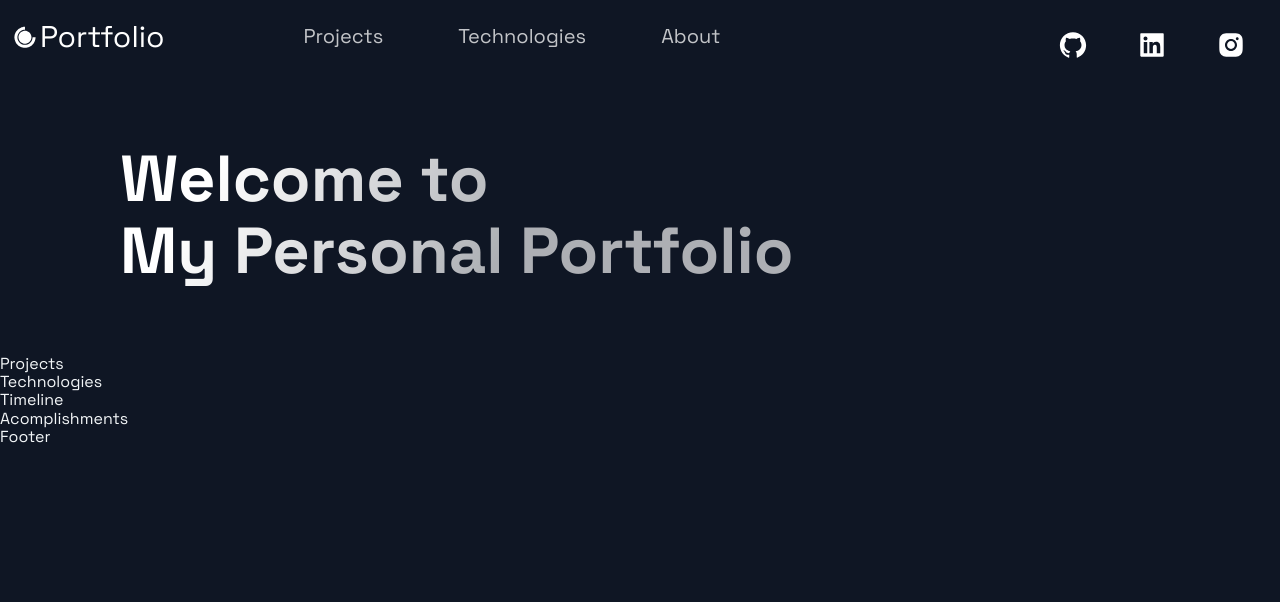
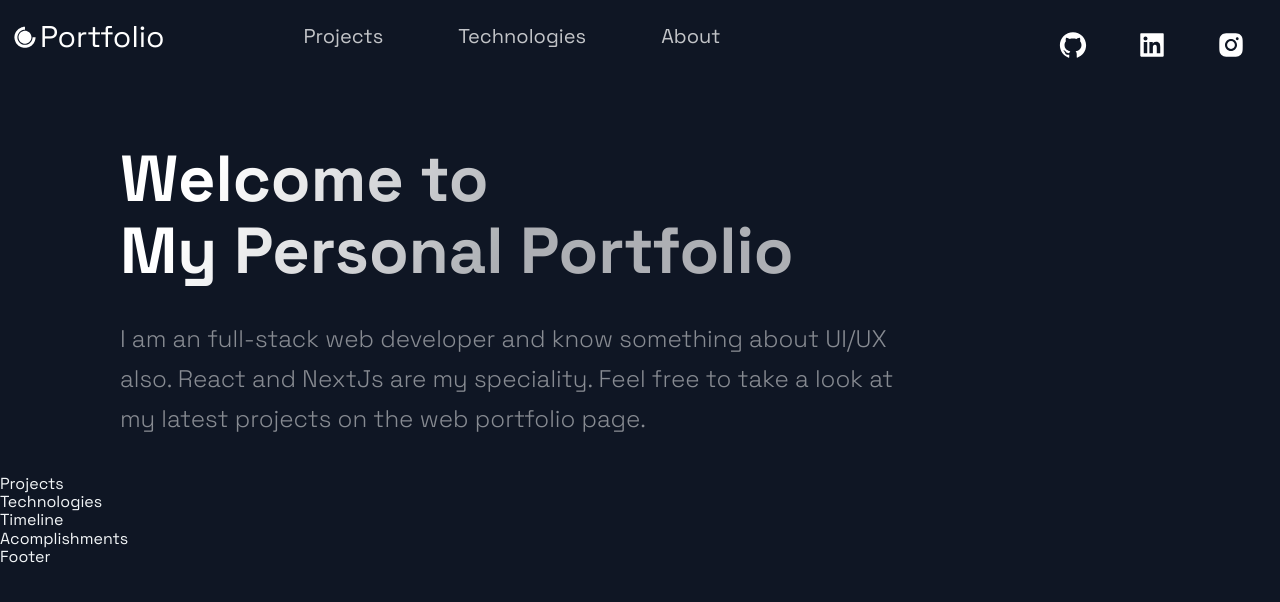
Before and after one commit to tsertic/portfolio-2022, a Next.js app: page / in a window 1280 px wide. Shown: the top 602 px of the page. Built offline with nearby package versions, Linux system fonts and the light colour scheme.

Commit message:
added about me text in hero section

```diff
--- a/src/components/Hero/Hero.js
+++ b/src/components/Hero/Hero.js
@@ -15,7 +15,11 @@ const Hero = (props) => (
         Welcome to <br />
         My Personal Portfolio
       </SectionTitle>
-      <SectionText></SectionText>
+      <SectionText>
+        I am an full-stack web developer and know something about UI/UX also.
+        React and NextJs are my speciality. Feel free to take a look at my
+        latest projects on the web portfolio page.
+      </SectionText>
     </LeftSection>
   </Section>
 );
```
